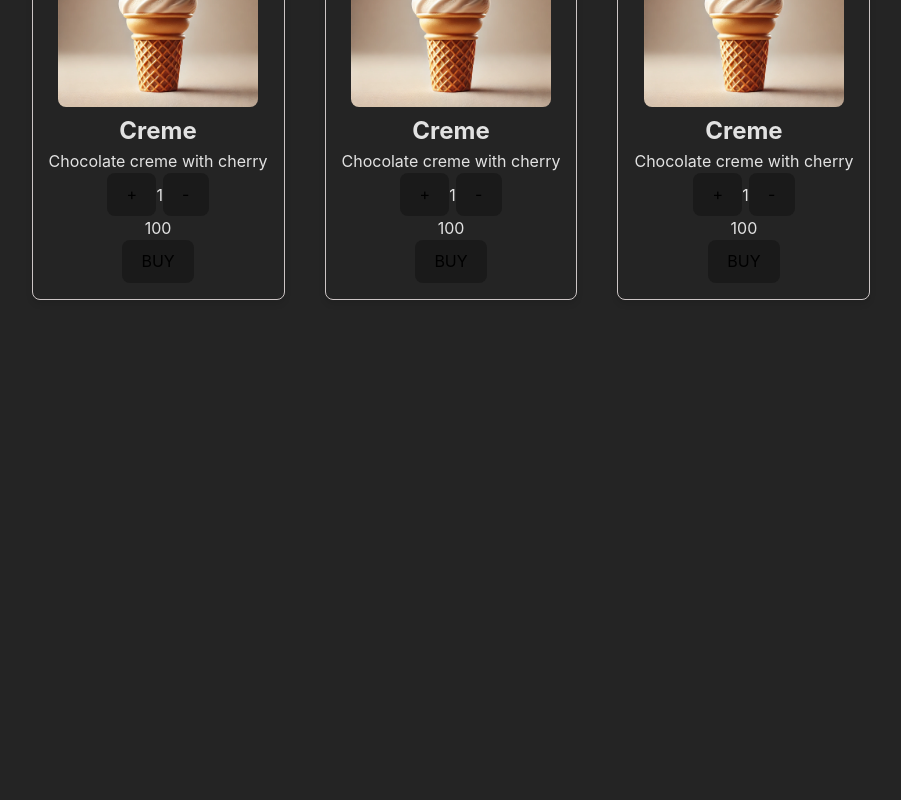
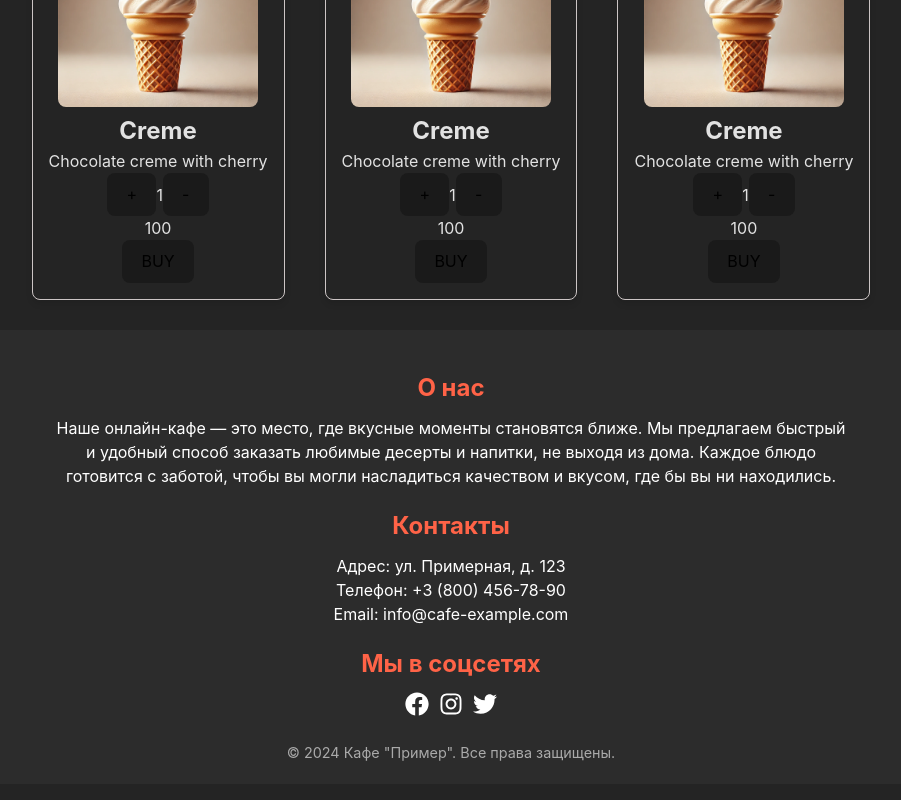
Before and after one commit to IrinaV1/LessonReact, a React (Vite) app in the folder lesson1/: page / in a window 1280 px wide. Shown: the part 1630-2430 px from the top of the page, without its empty margins (189-1090 px from the left). Before the commit the page ends 1940 px from the top, so only its background shows below. Built offline with nearby package versions, Linux system fonts and the light colour scheme.

Commit message:
added footer, in Navbar button isCartOpen for shoppingCart

```diff
--- a/lesson1/src/App.jsx
+++ b/lesson1/src/App.jsx
@@ -5,6 +5,7 @@ import Header from "./components/Header/Header";
 import Navbar from './components/Navbar/Navbar';
 import Main from './components/Main/Main';
 import Cards from './components/Cards/Cards';
+import Footer from './components/Footer/Footer';
 
 function App() {
 
@@ -15,7 +16,7 @@ function App() {
  <Header />
 <Main />
 <Cards />
-
+   <Footer />
 
     </>
   )
--- a/lesson1/src/components/Footer/Footer.jsx
+++ b/lesson1/src/components/Footer/Footer.jsx
@@ -0,0 +1,45 @@
+import React from "react";
+import { FaFacebook, FaInstagram, FaTwitter } from "react-icons/fa";
+import styles from './Footer.module.css';
+
+function Footer() {
+  return (
+    <footer className={styles.footer}>
+      <div className={styles.footer__content}>
+        <div className={styles.footer__about}>
+          <h3>О нас</h3>
+          <p>
+          Наше онлайн-кафе — это место, где вкусные моменты становятся ближе. Мы предлагаем быстрый и удобный способ заказать любимые десерты и напитки, не выходя из дома. Каждое блюдо готовится с заботой, чтобы вы могли насладиться качеством и вкусом, где бы вы ни находились.
+          </p>
+        </div>
+
+        <div className={styles.footer__contacts}>
+          <h3>Контакты</h3>
+          <p>Адрес: ул. Примерная, д. 123</p>
+          <p>Телефон: +3 (800) 456-78-90</p>
+          <p>Email: info@cafe-example.com</p>
+        </div>
+
+        <div className={styles.footer__socials}>
+          <h3>Мы в соцсетях</h3>
+          <div className={styles.social__icons}>
+            <a href="https://facebook.com" target="_blank" rel="noopener noreferrer">
+              <FaFacebook size={24} />
+            </a>
+            <a href="https://instagram.com" target="_blank" rel="noopener noreferrer">
+              <FaInstagram size={24} />
+            </a>
+            <a href="https://twitter.com" target="_blank" rel="noopener noreferrer">
+              <FaTwitter size={24} />
+            </a>
+          </div>
+        </div>
+      </div>
+      <div className={styles.footer__bottom}>
+        <p>© 2024 Кафе "Пример". Все права защищены.</p>
+      </div>
+    </footer>
+  );
+}
+
+export default Footer;
--- a/lesson1/src/components/Footer/Footer.module.css
+++ b/lesson1/src/components/Footer/Footer.module.css
@@ -0,0 +1,53 @@
+.footer {
+    background-color: #2c2c2c;
+    color: #ffffff;
+    padding: 20px 0;
+    text-align: center;
+    margin: 20px auto;
+  }
+
+  .footer__content {
+    display: block;
+
+  }
+
+  .footer__about,
+  .footer__contacts,
+  .footer__socials {
+    max-width: 800px;
+    margin: 20px auto;
+  }
+
+  .footer__about h3,
+  .footer__contacts h3,
+  .footer__socials h3 {
+    font-size: 1.5rem;
+    color: #ff6347;
+    margin-bottom: 10px;
+  }
+
+  .footer__about p,
+  .footer__contacts p {
+    font-size: 1rem;
+    line-height: 1.5;
+  }
+
+  .footer__socials .social__icons {
+    display: flex;
+    gap: 10px;
+    justify-content: center;
+  }
+
+  .footer__socials a {
+    color: #ffffff;
+    transition: color 0.3s;
+  }
+
+  .footer__socials a:hover {
+    color: #ff6347;
+  }
+
+  .footer__bottom {
+    font-size: 0.9rem;
+    color: #aaa;
+  }
--- a/lesson1/src/components/Navbar/Navbar.jsx
+++ b/lesson1/src/components/Navbar/Navbar.jsx
@@ -1,9 +1,17 @@
-import React from 'react'
+import React, {useState} from 'react'
 import styles from './Navbar.module.css';
 import { GiCupcake } from "react-icons/gi";
 import { FaShoppingCart } from "react-icons/fa";
 
 function Navbar() {
+
+  const [isCartOpen, setIsCartOpen] = useState(false);
+
+  const toggleCart = (e) => {
+    e.preventDefault(); // Чтобы ссылка не перезагружала страницу
+    setIsCartOpen(!isCartOpen);
+  };
+
   return (
     <div className={styles.navbar}>
    <a href="/" className={styles.logo}> <GiCupcake size={48} /></a>
@@ -13,7 +21,26 @@ function Navbar() {
     <li className={styles.menu}><a href="/services">Услуги</a></li>
     <li className={styles.menu}><a href="/contact">Контакты</a></li>
 </ul>
-<a href="/" className={styles.box} ><FaShoppingCart size={28} /></a>
+<a href="/"
+className={styles.box}
+onClick={toggleCart}
+>
+  <FaShoppingCart size={28} />
+  </a>
+
+
+{isCartOpen && (
+        <div className={styles.cartModal}>
+          <button className={styles.closeButton} onClick={() => setIsCartOpen(false)}>
+            ✖
+          </button>
+          <div className={styles.cartContent}>
+            <h3>Корзина</h3>
+            <p>Здесь появятся ваши товары.</p>
+          </div>
+        </div>
+      )}
+
     </div>
   )
 }
--- a/lesson1/src/components/Navbar/Navbar.module.css
+++ b/lesson1/src/components/Navbar/Navbar.module.css
@@ -45,3 +45,48 @@
     align-items: center;
     margin: 0px 15px;
 }
+
+
+
+
+.cartModal {
+    position: fixed;
+    top: 0;
+    right: 0;
+    width: 300px;
+    height: 100%;
+    background-color: #fff;
+    box-shadow: -2px 0 5px rgba(0, 0, 0, 0.2);
+    padding: 20px;
+    z-index: 1000;
+    display: flex;
+    flex-direction: column;
+  }
+
+  .closeButton {
+    align-self: flex-end;
+    font-size: 1.5rem;
+    background: none;
+    border: none;
+    color: #333;
+    cursor: pointer;
+    margin-bottom: 10px;
+  }
+
+  .cartContent {
+    flex-grow: 1;
+    display: flex;
+    flex-direction: column;
+    justify-content: center;
+    align-items: center;
+    text-align: center;
+  }
+
+  .cartContent h3 {
+    margin-bottom: 10px;
+  }
+
+  .cartContent p {
+    color: #666;
+    font-size: 1rem;
+  }
```
